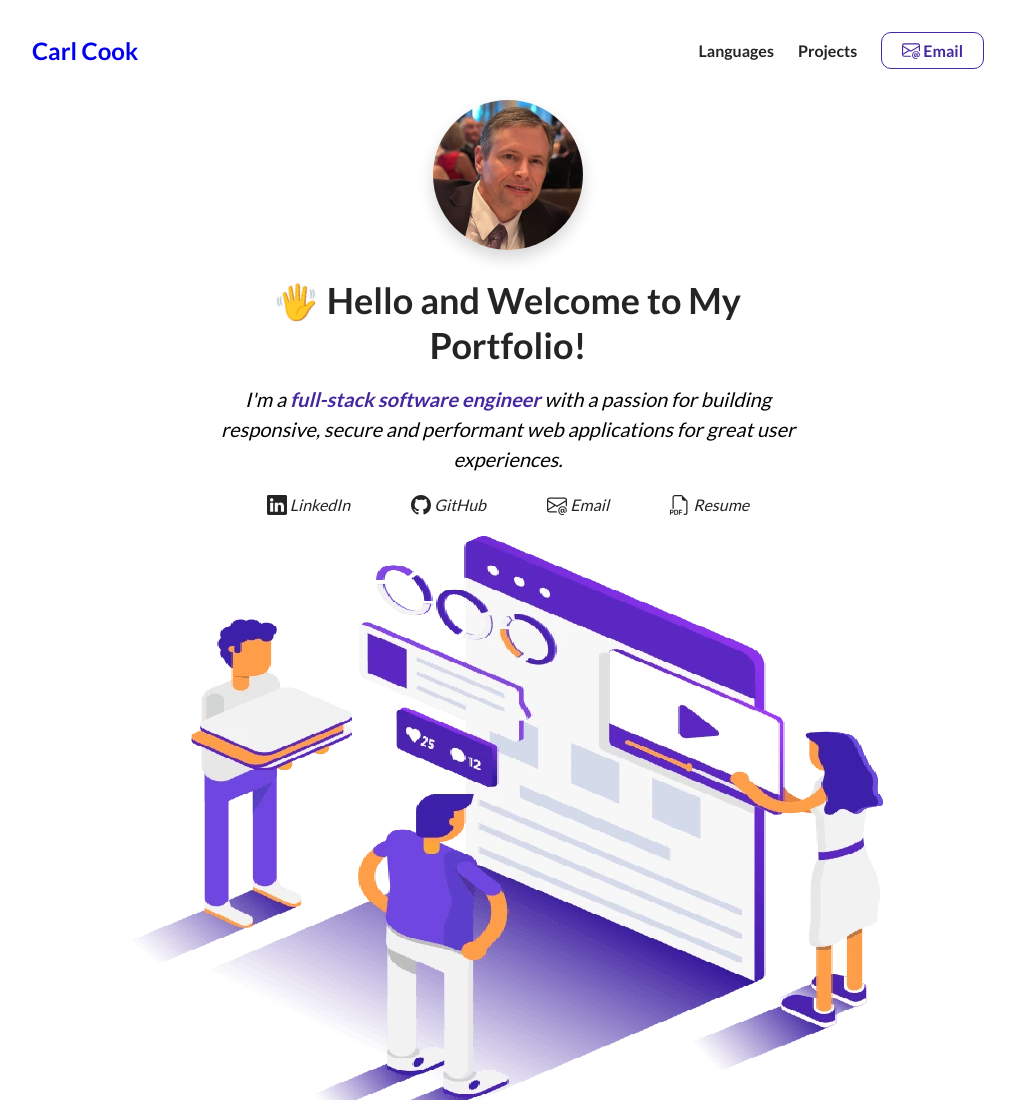
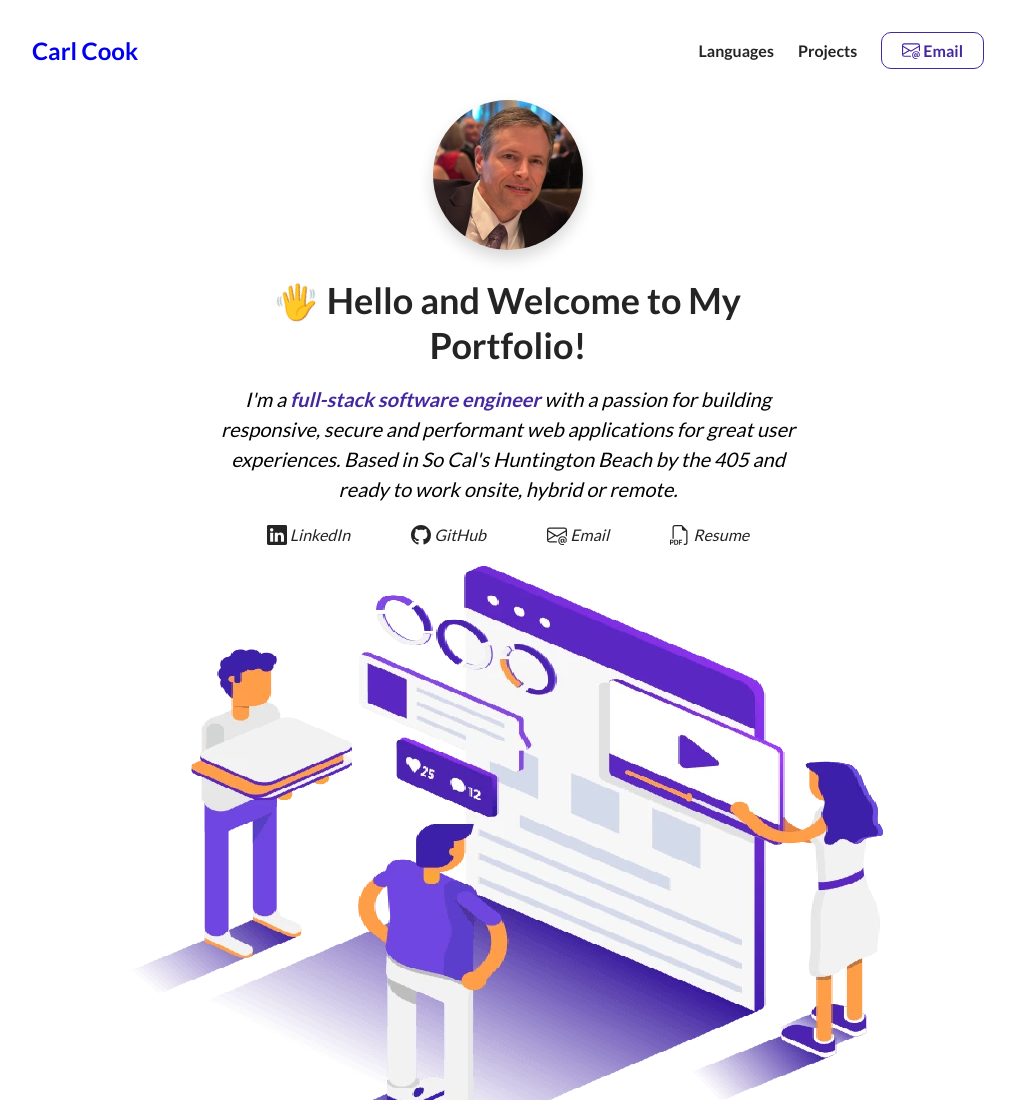
Before and after one commit to carlcom/FES-1, a plain HTML site: page index.html in a window 1280 px wide. Shown: the top 1100 px of the page, without its empty margins (132-1147 px from the left). Drawn offline with Linux system fonts and the light colour scheme.

Commit message:
add location

```diff
--- a/index.html
+++ b/index.html
@@ -61,8 +61,8 @@
           </h1>
           <p class="about-me__info--para">
             I'm a <strong class="text--color">full-stack software engineer</strong> with a passion for building
-            responsive, secure and performant web
-            applications for great user experiences.
+            responsive, secure and performant web applications for great user experiences. Based in So Cal's Huntington Beach
+            by the 405 and ready to work onsite, hybrid or remote.
           </p>
           <div class="about-me__links">
             <a href="https://www.linkedin.com/in/cccook/" target="_blank" class="about-me__link">
```
